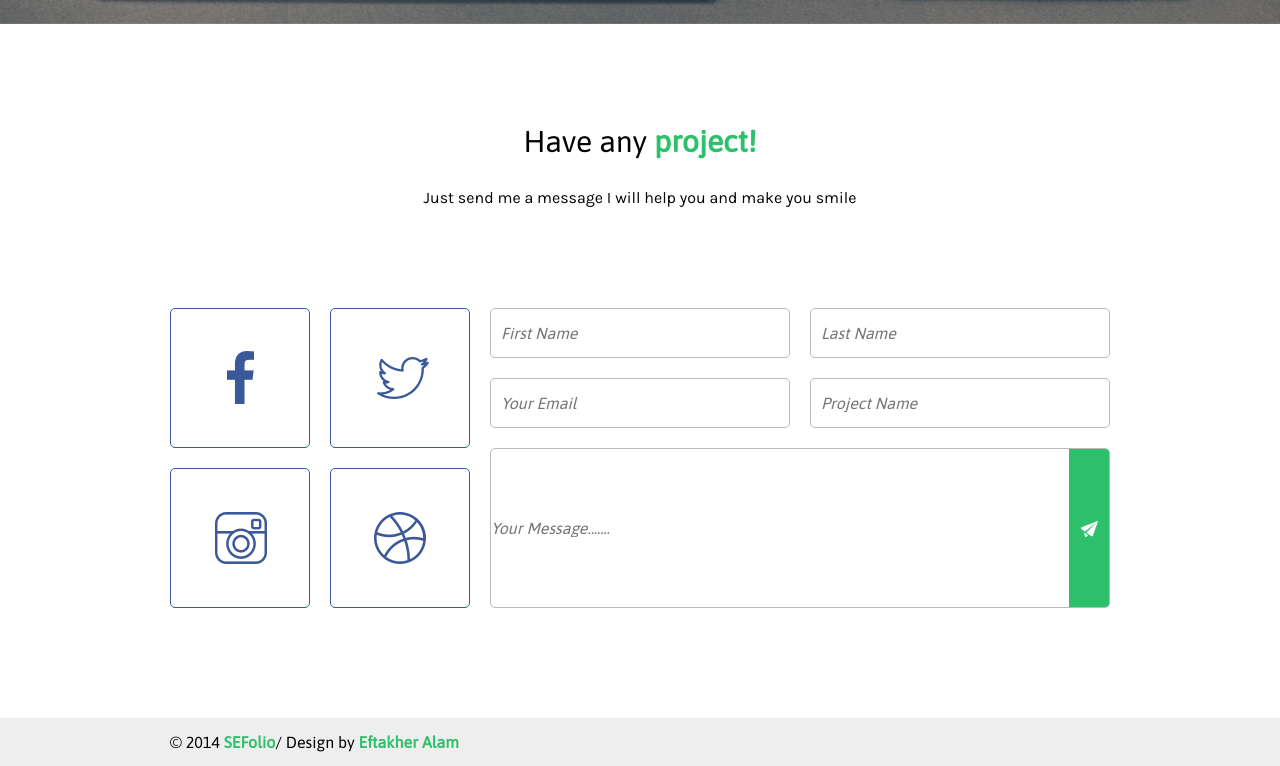
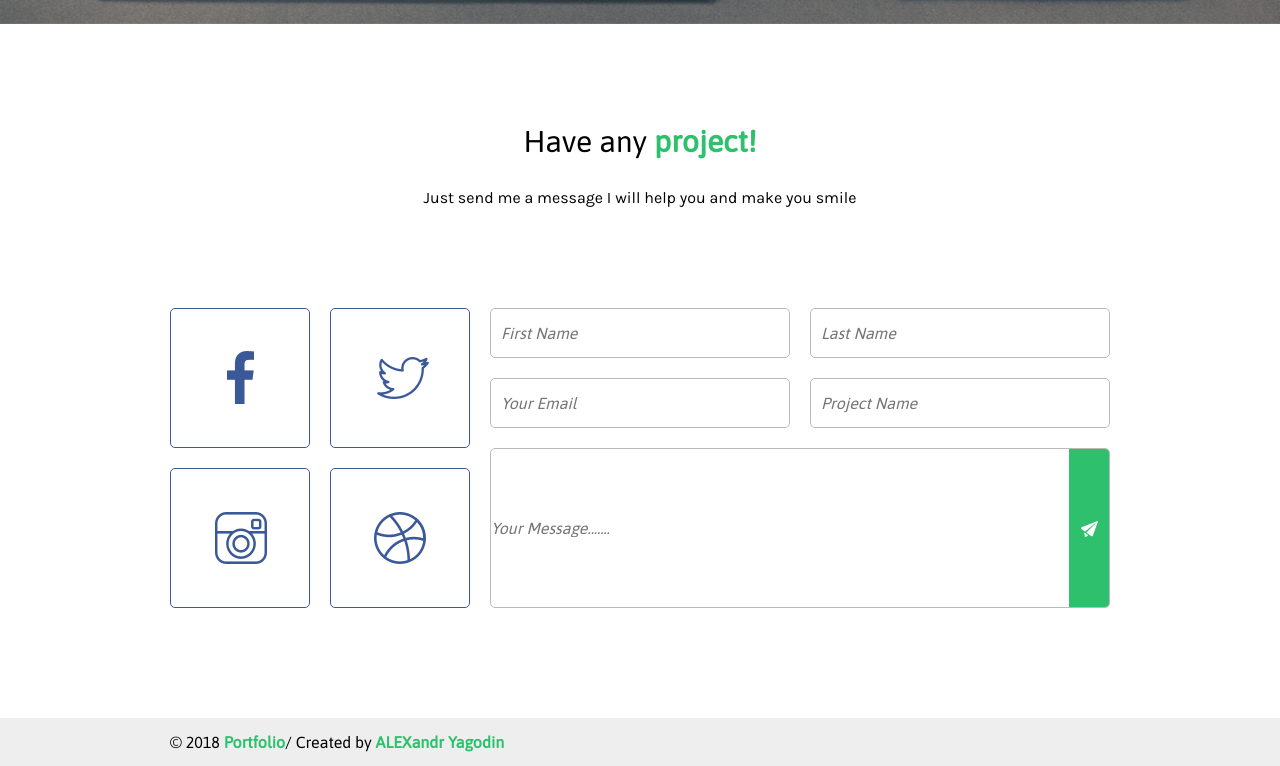
Before and after one commit to YagodinAleksandr/YagodinAleksandr.github.io, a plain HTML site: page hire-me.html in a window 1280 px wide. Shown: the part 614-1380 px from the top of the page. Drawn offline with Linux system fonts and the light colour scheme.

Commit message:
My Pholio

```diff
--- a/hire-me.html
+++ b/hire-me.html
@@ -84,7 +84,7 @@
 		</form>
 	</div>
 	<footer>
-		<div>© 2014 <b>SEFolio</b>/ Design by <b>Eftakher Alam</b></div>
+		<div>© 2018 <b>Portfolio</b>/ Created by <b>ALEXandr Yagodin</b></div>
 	</footer>
 </body>
 </html>
```
